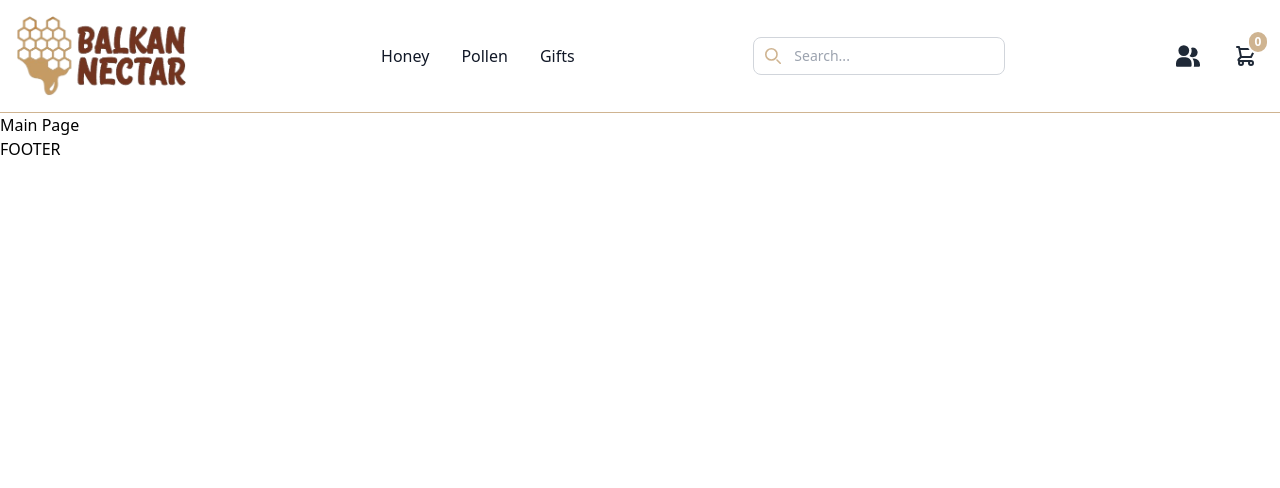
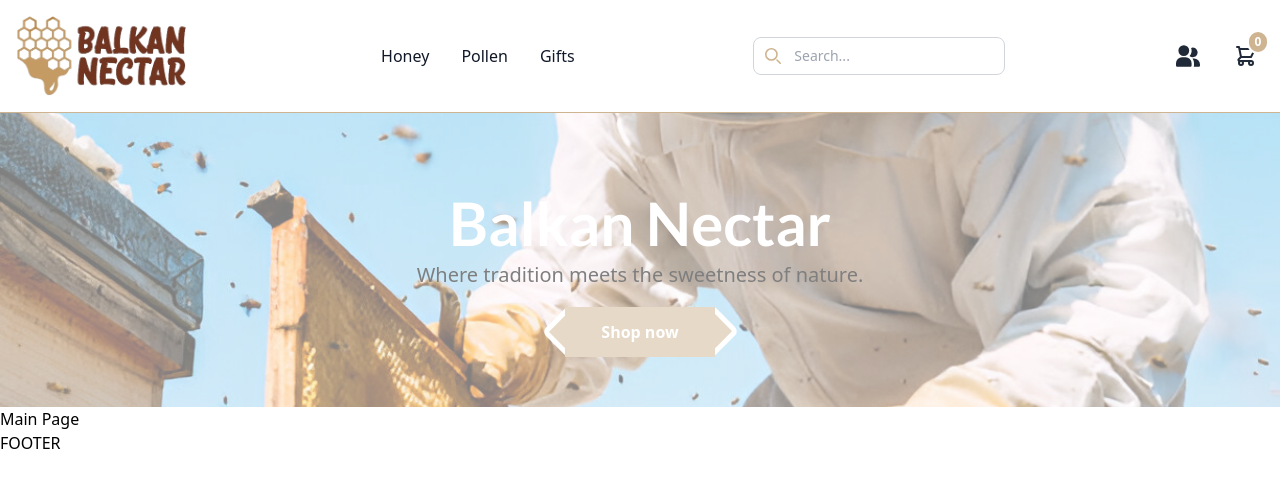
Before and after one commit to arsovskidario/project-honey, a React (Vite) app in the folder app/: page / in a window 1280 px wide. Shown: the top 488 px of the page. Built offline with nearby package versions, Linux system fonts and the light colour scheme.

Commit message:
[Main page implementation#3] Added banner with bg-image and shop now button

```diff
--- a/app/index.css
+++ b/app/index.css
@@ -12,3 +12,8 @@ body {
     min-width: 320px;
     min-height: 100vh;
 }
+
+.main-page-header {
+    font-family: Lato, sans-serif;
+    font-weight: 900;
+}
--- a/app/index.html
+++ b/app/index.html
@@ -5,6 +5,7 @@
     <link rel="icon" type="image/svg+xml" href="/site-icon.svg" />
     <meta name="viewport" content="width=device-width, initial-scale=1.0" />
     <link rel="stylesheet" href="index.css">
+    <link href='https://fonts.googleapis.com/css?family=Lato:400,700' rel='stylesheet' type='text/css'>
     <title>Balkan Nectar</title>
   </head>
   <body>
--- a/app/src/App.jsx
+++ b/app/src/App.jsx
@@ -1,7 +1,7 @@
 import Header from './components/header/Header'
 import Footer from './components/Footer'
 import { Routes, Route } from 'react-router-dom'
-import MainPage from './components/MainPage'
+import MainPage from './components/main-page/MainPage'
 function App() {
 
   return (
--- a/app/src/components/MainPage.jsx
+++ /dev/null
@@ -1,7 +0,0 @@
-export default function MainPage() {
-    return (
-        <main>
-            <h1 className="text-red">Main Page</h1>
-        </main>
-    )
-}
--- /dev/null
+++ b/app/src/components/main-page/MainPage.css
@@ -0,0 +1,61 @@
+.hex-btn {
+	position: relative;
+	width: 150px;
+	height: 50px;
+	margin: 10px;
+	color: #FFFFFF;
+	background-color: #cfb491;
+	text-align: center;
+	line-height: 48px;
+    padding: 0px;
+	font-weight: bold;
+}
+
+
+
+.hex-btn:before {
+     content:"";
+       transform: rotate(45deg);
+    -ms-transform: rotate(45deg);
+    -webkit-transform: rotate(45deg);
+    -o-transform: rotate(45deg);
+    -moz-transform: rotate(45deg);
+    background-color: #cfb491;
+    border: 5px solid white;
+    width:38px;
+    height:39px;
+    top: 5.3px;
+    right: 85%;
+    position:absolute;
+    border-radius:6px;
+    z-index:-1;
+   }
+
+.hex-btn:after {
+       content:"";
+       transform: rotate(45deg);
+    -ms-transform: rotate(45deg);
+    -webkit-transform: rotate(45deg);
+    -o-transform: rotate(45deg);
+    -moz-transform: rotate(45deg);
+    background-color: #cfb491;
+    border: 5px solid white;
+    width:38px;
+    height:39px;
+    top: 5.3px;
+    left: 85%;
+    position:absolute;
+    border-radius:6px;
+    z-index:-1;
+}
+
+.hex-btn:hover {
+    background-color: #edd4b3; /* Change background color on hover */
+}
+
+.hex-btn:hover:before {
+    background-color: #edd4b3; /* Change background color on hover */
+}
+.hex-btn:hover:after {
+    background-color: #edd4b3; /* Change background color on hover */
+}
--- /dev/null
+++ b/app/src/components/main-page/MainPage.jsx
@@ -0,0 +1,14 @@
+import './MainPage.css'
+export default function MainPage() {
+    return (
+        <main>
+            <div id="banner" className="flex flex-col items-center bg-no-repeat bg-cover bg-center bg-[url('/src/assets/main-banner.png')] opacity-50 p-10 w-full h-full">
+                <h1 className="text-white text-6xl main-page-header mt-10">Balkan Nectar</h1>
+                <h2 className="text-xl m-2">Where tradition meets the sweetness of nature.</h2>
+                <button className="hex-btn">Shop now</button>
+            </div>
+
+            <h1 className="text-red">Main Page</h1>
+        </main>
+    )
+}
```
Also changed, not shown: app/src/assets/bannerx2.jpeg (added), app/src/assets/main-banner.png (added), app/src/components/header/Header.jsx (indentation only).
